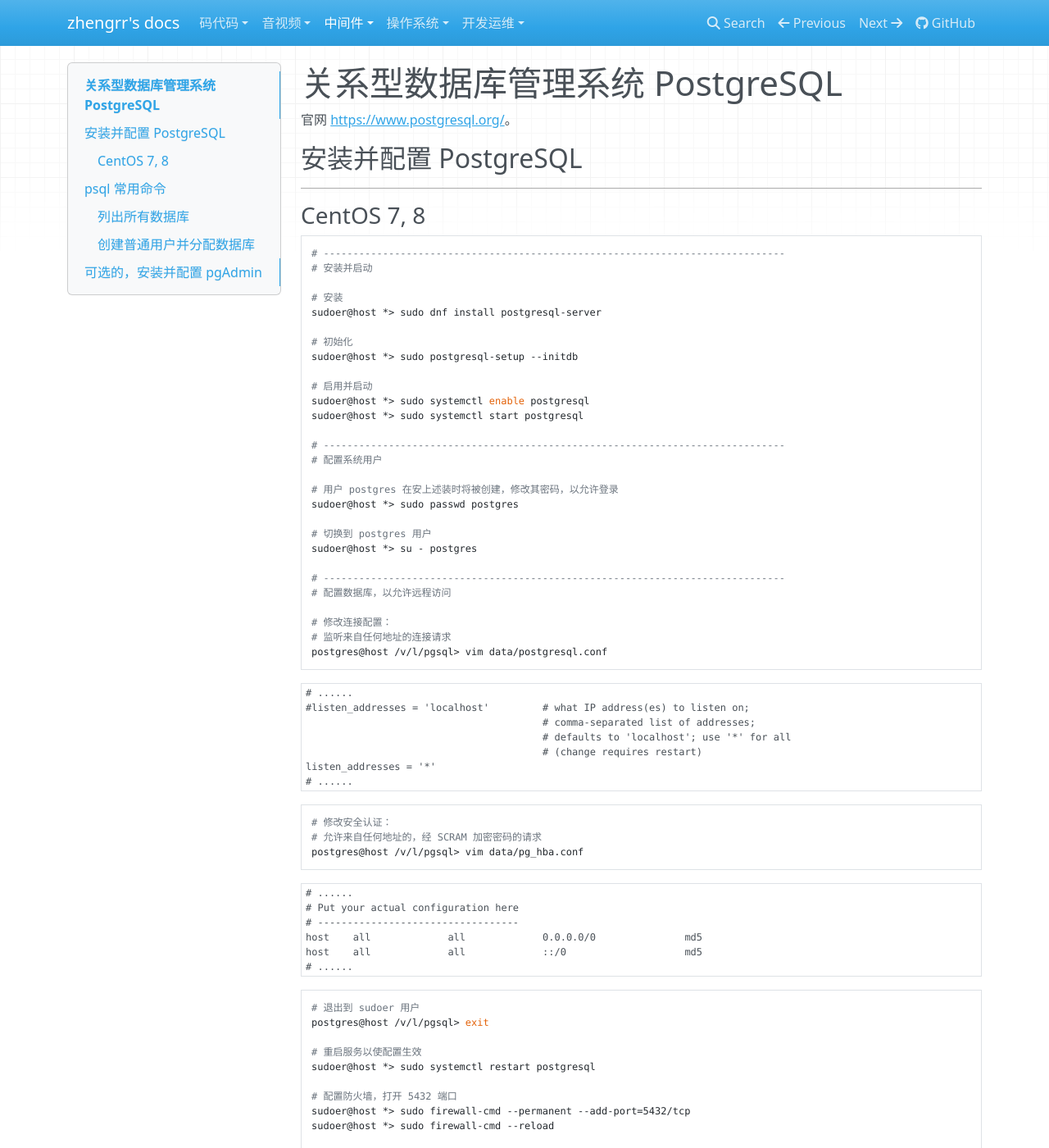
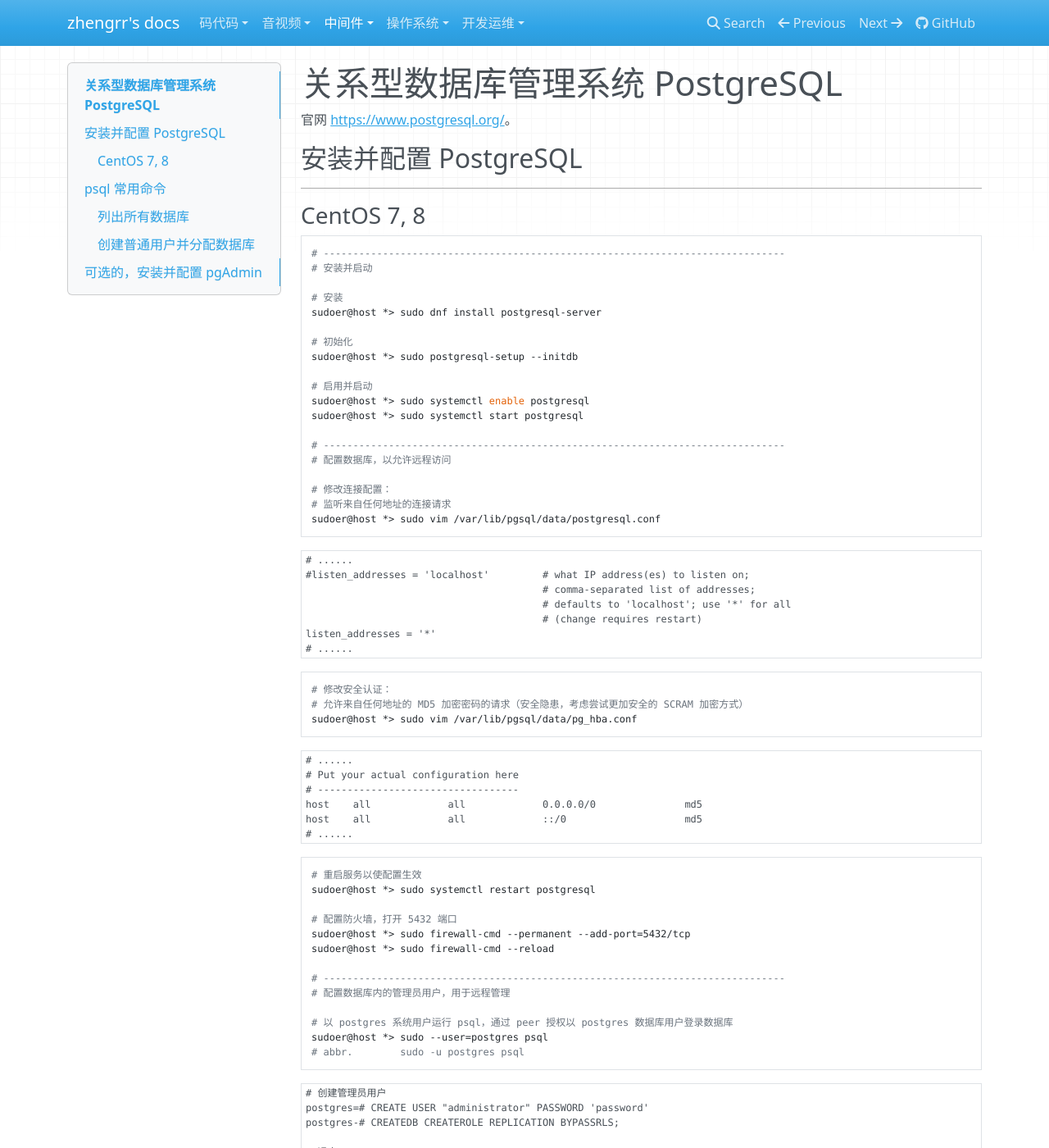
Before and after one commit to afoolsbag/afoolsbag.github.io, an MkDocs documentation site: the page built from docs/MW/PostgreSQL.md, in a window 1280 px wide and 1400 px high. Shown: the whole window at 82% size. Built offline with MkDocs 1.6.1, drawn with Linux system fonts in a browser that asks for light colours; nearby versions of some CDN libraries.

Commit message:
docs(PostgreSQL): 更改配置方式，以避免变动 postgres 账户

````diff
--- a/docs/MW/PostgreSQL.md
+++ b/docs/MW/PostgreSQL.md
@@ -22,20 +22,11 @@ sudoer@host *> sudo systemctl enable postgresql
 sudoer@host *> sudo systemctl start postgresql
 
 # ------------------------------------------------------------------------------
-# 配置系统用户
-
-# 用户 postgres 在安上述装时将被创建，修改其密码，以允许登录
-sudoer@host *> sudo passwd postgres
-
-# 切换到 postgres 用户
-sudoer@host *> su - postgres
-
-# ------------------------------------------------------------------------------
 # 配置数据库，以允许远程访问
 
 # 修改连接配置：
 # 监听来自任何地址的连接请求
-postgres@host /v/l/pgsql> vim data/postgresql.conf
+sudoer@host *> sudo vim /var/lib/pgsql/data/postgresql.conf
 ```
 
 ```conf
@@ -50,8 +41,8 @@ listen_addresses = '*'
 
 ```sh
 # 修改安全认证：
-# 允许来自任何地址的，经 SCRAM 加密密码的请求
-postgres@host /v/l/pgsql> vim data/pg_hba.conf
+# 允许来自任何地址的 MD5 加密密码的请求（安全隐患，考虑尝试更加安全的 SCRAM 加密方式）
+sudoer@host *> sudo vim /var/lib/pgsql/data/pg_hba.conf
 ```
 
 ```conf
@@ -64,9 +55,6 @@ host    all             all             ::/0                    md5
 ```
 
 ```sh
-# 退出到 sudoer 用户
-postgres@host /v/l/pgsql> exit
-
 # 重启服务以使配置生效
 sudoer@host *> sudo systemctl restart postgresql
 
````
